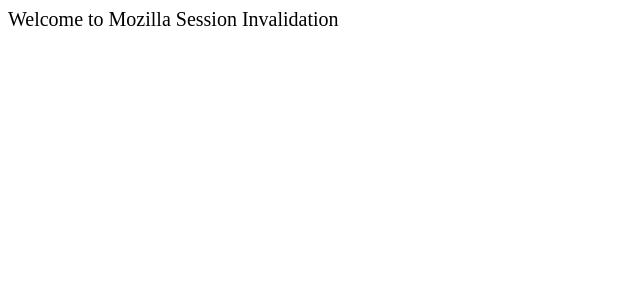
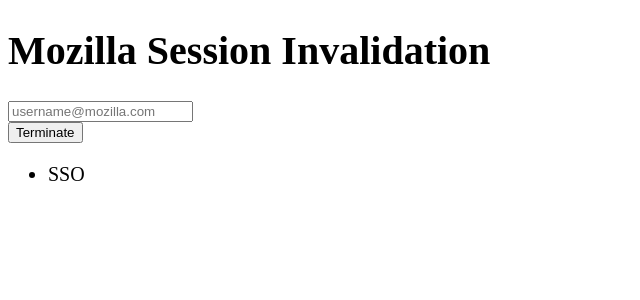
Before and after one commit to mozilla/session-invalidation, a Flask app: page / in a window 1280 px wide. Shown: the top 300 px of the page, without its empty margins (0-640 px from the left). Run offline with Flask 2, Linux system fonts and the light colour scheme.

Commit message:
Build a really simple input page that makes asynchronous requests and displays some results

```diff
--- /dev/null
+++ b/mozilla_session_invalidation/static/main.js
@@ -0,0 +1,31 @@
+(function () {
+  const terminateEndpt = '/terminate'
+
+  const usernameInput = document.getElementById('username')
+
+  const terminateButton = document.getElementById('terminate')
+
+  const outputsList = document.getElementById('outputs')
+
+  terminateButton.addEventListener('click', function (evt) {
+    fetch(terminateEndpt, {
+      method: 'POST',
+      headers: {
+        'Content-Type': 'application/json',
+      },
+      body: JSON.stringify({
+        username: usernameInput.value,
+      }),
+    })
+    .then((response) => response.json())
+    .then((data) => {
+      const newItem = document.createElement('li')
+
+      const content = document.createTextNode(JSON.stringify(data))
+
+      newItem.appendChild(content)
+
+      outputsList.appendChild(newItem)
+    })
+  })
+})()
--- a/mozilla_session_invalidation/static/styles.css
+++ b/mozilla_session_invalidation/static/styles.css
@@ -1,3 +1,11 @@
 body {
   font-size: 20px;
 }
+
+#username {
+  display: block;
+}
+
+#terminate {
+  display: block;
+}
--- a/mozilla_session_invalidation/templates/index.html
+++ b/mozilla_session_invalidation/templates/index.html
@@ -6,6 +6,29 @@
     <link rel="stylesheet" href="{{ url_for('static', filename='styles.css') }}">
   </head>
   <body>
-    Welcome to Mozilla Session Invalidation
+    <div id="main">
+      <div>
+        <h1>Mozilla Session Invalidation</h1>
+      </div>
+      </div>
+        <input id="username" name="username" placeholder="username@mozilla.com" type="text" />
+        <button id="terminate">Terminate</button>
+      </form>
+      <div>
+      <div>
+        <!-- Updated dynamically -->
+        <ul id="reliantparties">
+          <li id="rp-sso">
+            SSO
+          </li>
+        </ul>
+      </div>
+      <div>
+        <!-- Populated dynamically -->
+        <ul id="outputs">
+        </ul>
+      </div>
+    </div>
+  <script src="{{ url_for('static', filename='main.js') }}" type="application/javascript"></script>
   </body>
 </html>
--- a/mozilla_session_invalidation/views.py
+++ b/mozilla_session_invalidation/views.py
@@ -1,4 +1,4 @@
-from flask import render_template
+from flask import render_template, request
 
 from mozilla_session_invalidation import app
 
@@ -7,3 +7,9 @@ from mozilla_session_invalidation import app
 def index():
     app.logger.warning('sample message')
     return render_template('index.html')
+
+
+@app.route('/terminate', methods=['POST'])
+def terminate():
+    app.logger.warning('Terminate received: {}'.format(request.json))
+    return {'error': None}
```
